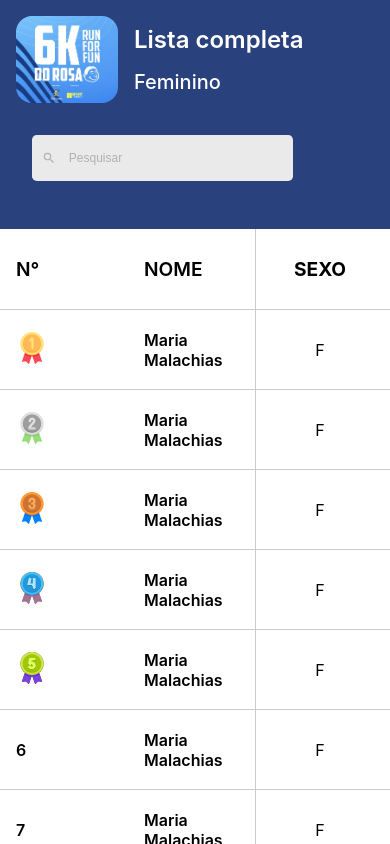
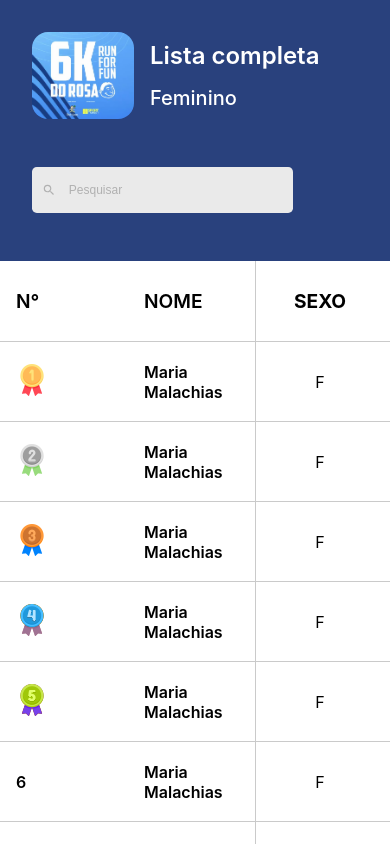
Before and after one commit to raugusto96/ngtechno, a React (Vite) app: page /classificacoes in a window 390 px wide. Shown: the top 844 px of the page. Built offline with nearby package versions, Linux system fonts and the light colour scheme.

Commit message:
style: adjust table to correctly render in mobile and desktop

```diff
--- a/src/components/List/Header/styles.ts
+++ b/src/components/List/Header/styles.ts
@@ -1,7 +1,7 @@
 import styled from "styled-components";
 
 export const TableHeading = styled.th`
-  min-width: 8rem;
+  min-width: 10rem;
   max-width: 16rem;
   margin: 0;
   padding: 1rem;
@@ -11,4 +11,8 @@ export const TableHeading = styled.th`
   border-left: none;
   border-bottom: 1px solid #cacaca;
   font-size: 1.2rem;
+  @media (max-width: 600px) {
+    min-width: 8rem;
+    max-width: 16rem;
+  }
 `;
--- a/src/components/List/styles.ts
+++ b/src/components/List/styles.ts
@@ -20,7 +20,9 @@ export const TableHeaderContainer = styled.thead`
     top: 0;
     z-index: 50;
     height: auto;
-    display: block;
+    @media (max-width: 600px) {
+      display: block;
+    }
   }
 `;
 
@@ -65,5 +67,7 @@ export const TableRowContainer = styled.tr`
 `;
 
 export const TableBodyContainer = styled.tbody`
-  display: block;
+  @media (max-width: 600px) {
+    display: block;
+  }
 `;
--- a/src/pages/Ranking/styles.ts
+++ b/src/pages/Ranking/styles.ts
@@ -12,6 +12,7 @@ export const Container = styled.div`
 export const HeaderContainer = styled.div`
   display: flex;
   align-items: center;
+  padding: 1rem;
   gap: 1rem;
 `;
 
@@ -20,11 +21,15 @@ export const ListHeaderContainer = styled.div`
   width: 100%;
   padding: 1rem;
   display: flex;
-  flex-direction: column;
+  flex-direction: row;
+  justify-content: space-between;
 
   & img {
     width: 102px;
     border-radius: 1rem;
+  }
+  @media (max-width: 600px) {
+    flex-wrap: wrap;
   }
 `;
 
@@ -49,6 +54,8 @@ export const RankingSubtitle = styled.h2`
 export const InputContainer = styled.div`
   display: flex;
   padding: 1rem;
+  width: 30%;
+  align-items: center;
   & div {
     position: relative;
 
@@ -68,6 +75,9 @@ export const InputContainer = styled.div`
       }
     }
   }
+  @media (max-width: 600px) {
+    width: 100%;
+  }
 `;
 
 export const TableContainer = styled.div`
```
